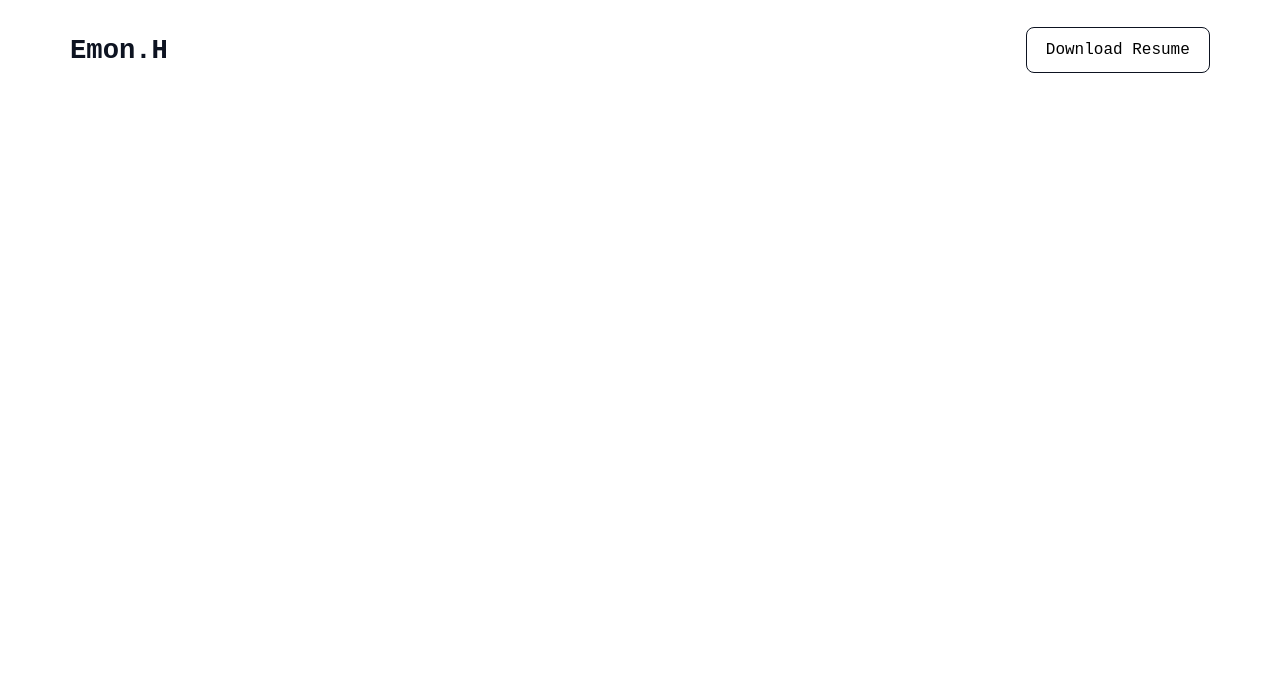
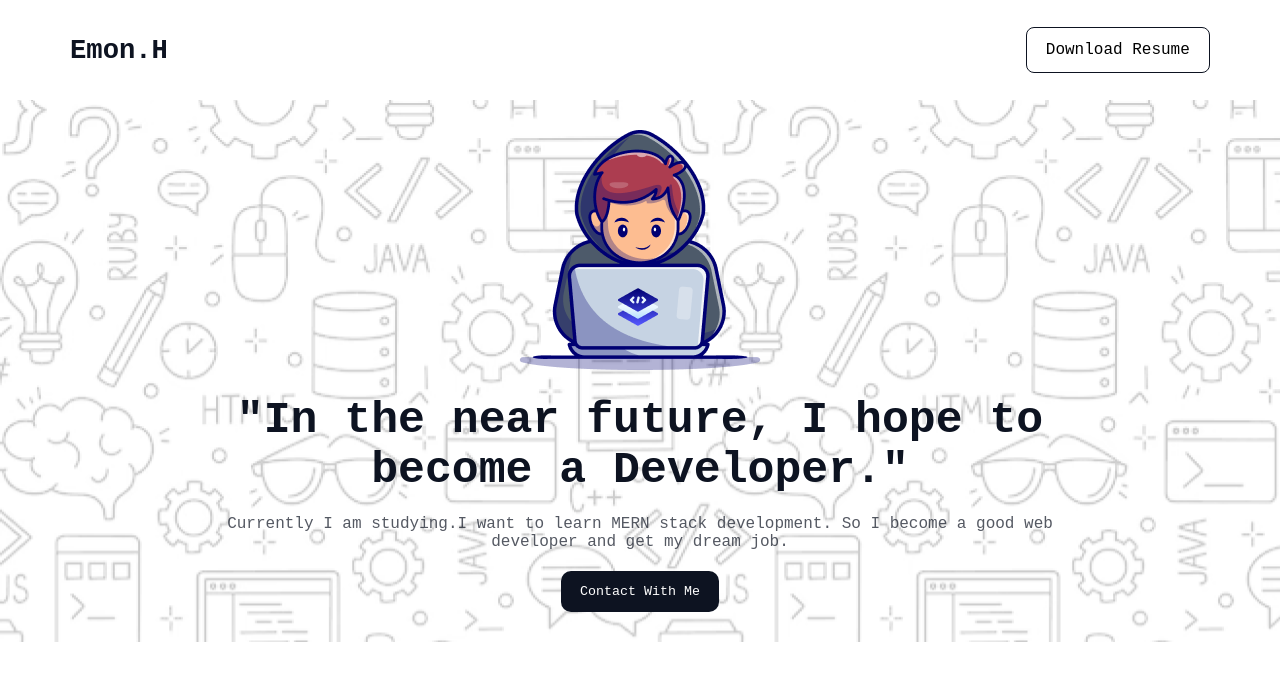
Before and after one commit to emon-hossain1001/Reset-Batch-9-Assignment-1, a plain HTML site: page index.html in a window 1280 px wide. Drawn offline with Linux system fonts and the light colour scheme; a web font is replaced by a local one.

Commit message:
added the banner section

```diff
--- a/index.html
+++ b/index.html
@@ -15,6 +15,15 @@
                 <button class="resume-btn">Download Resume</button>
             </div>
         </nav>
+        <!-- Banner -->
+        <div class="banner-container">
+            <div class="banner primary-color">
+                <img src="./assets/Group.png" alt="image">
+                <h1 class="banner-title">"In the near future, I hope to become a Developer."</h1>
+                <p class="common-info">Currently I am studying.I want to learn MERN stack development. So I become a good web developer and get my dream job.</p>
+                <button class="banner-btn">Contact With Me</button>
+             </div>
+         </div>
     </header>
 </body>
 </html>
--- a/style.css
+++ b/style.css
@@ -65,3 +65,38 @@
     background-color: lightgrey;
     border: none;
 }
+
+/* Banner */
+.banner-container{
+    background-image: url('./assets/Hero-bg.png');
+    padding: 30px 0;
+}
+.banner{
+    text-align: center;
+    max-width: 900px;
+    margin: 0px auto;
+}
+
+.banner-title{
+    font-size: 2.8rem;
+    font-weight: 800;
+    margin: 20px 0;
+}
+
+.common-info{
+    margin-bottom: 20px;
+    opacity: 0.7;
+}
+
+.banner-btn{
+    color: white;
+    background-color: rgb(13, 19, 33);
+    padding: 0.8rem 1.2rem;
+    border: none;
+    border-radius: 10px;
+    cursor: pointer;
+}
+.banner-btn:hover{
+    background-color: lightgrey;
+    color: rgb(13, 19, 33);
+}
```
